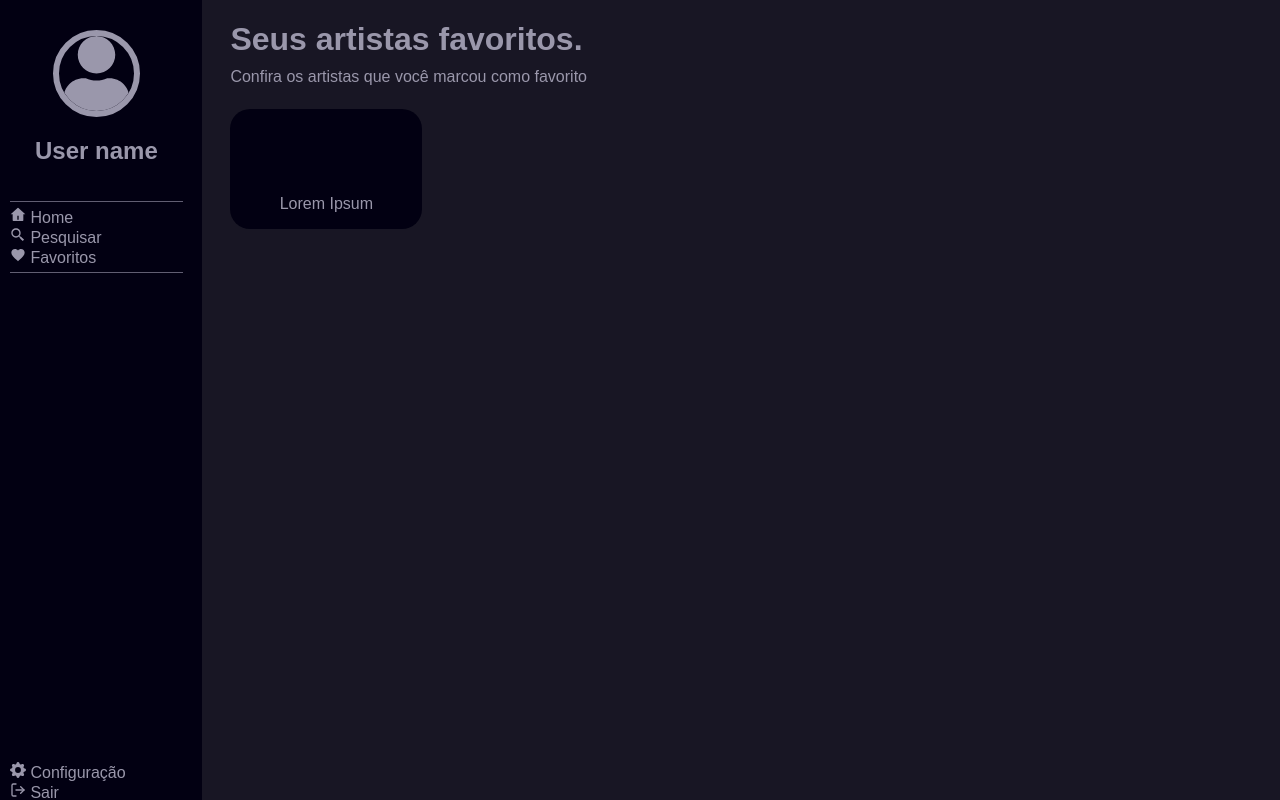
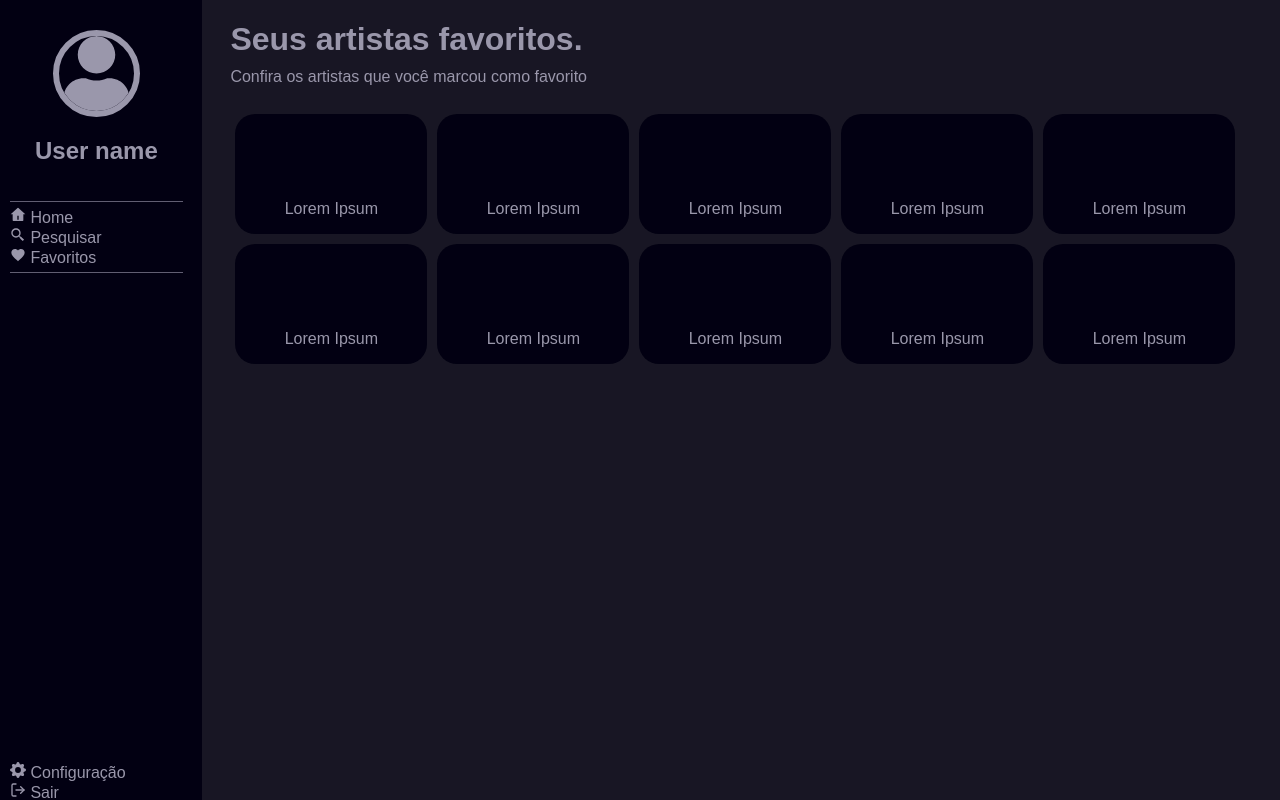
Before and after one commit to oliveira533/AcervoMusical, a React (Create React App) app in the folder visual/: page / in a window 1280 px wide. Shown: the top 800 px of the page. Built offline with nearby package versions, Linux system fonts and the light colour scheme; the HTML template or start-up script is replaced by a standard one.

Commit message:
Ajuste final na tela de favoritos

```diff
--- a/visual/src/components/favorite/favorite.css
+++ b/visual/src/components/favorite/favorite.css
@@ -7,3 +7,7 @@
     width: 100vw;
     height: 25px;
 }
+.wrap{
+    display: flex;
+    flex-wrap: wrap;
+}
--- a/visual/src/components/favorite/favorite.jsx
+++ b/visual/src/components/favorite/favorite.jsx
@@ -7,7 +7,16 @@ function Favorite(){
         <div className='main font-color'>
             <h1 className='size'>Seus artistas favoritos.</h1>
             <p className='size'>Confira os artistas que você marcou como favorito</p>
-            <div>
+            <div className='wrap'>
+                <Item/>
+                <Item/>
+                <Item/>
+                <Item/>
+                <Item/>
+                <Item/>
+                <Item/>
+                <Item/>
+                <Item/>
                 <Item/>
             </div>
         </div>
--- a/visual/src/components/favorite/item/favitem.css
+++ b/visual/src/components/favorite/item/favitem.css
@@ -5,4 +5,5 @@
     justify-content: flex-end;
     align-items: center;
     flex-direction: column;
+    margin: 5px;
 }
```
